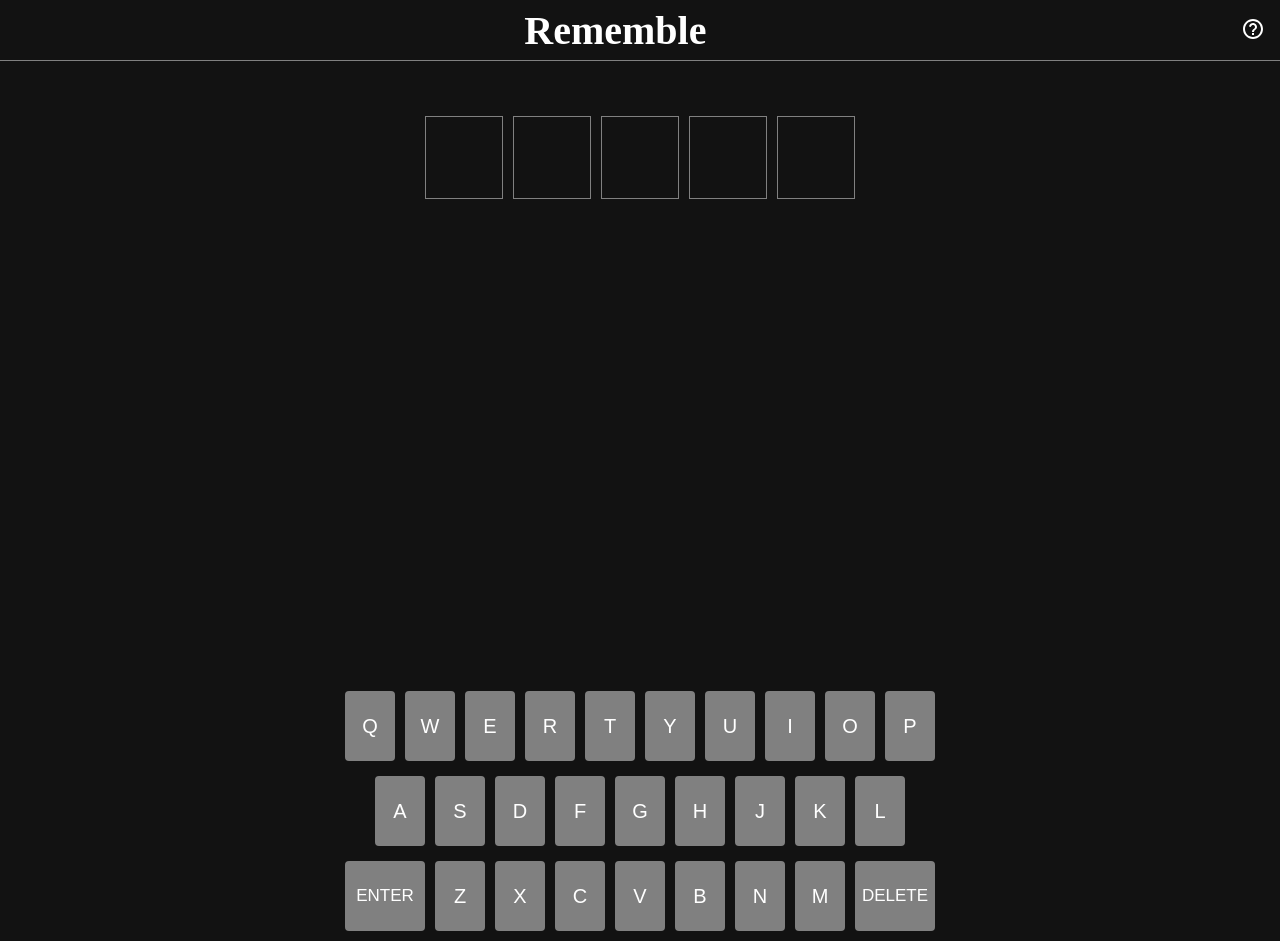
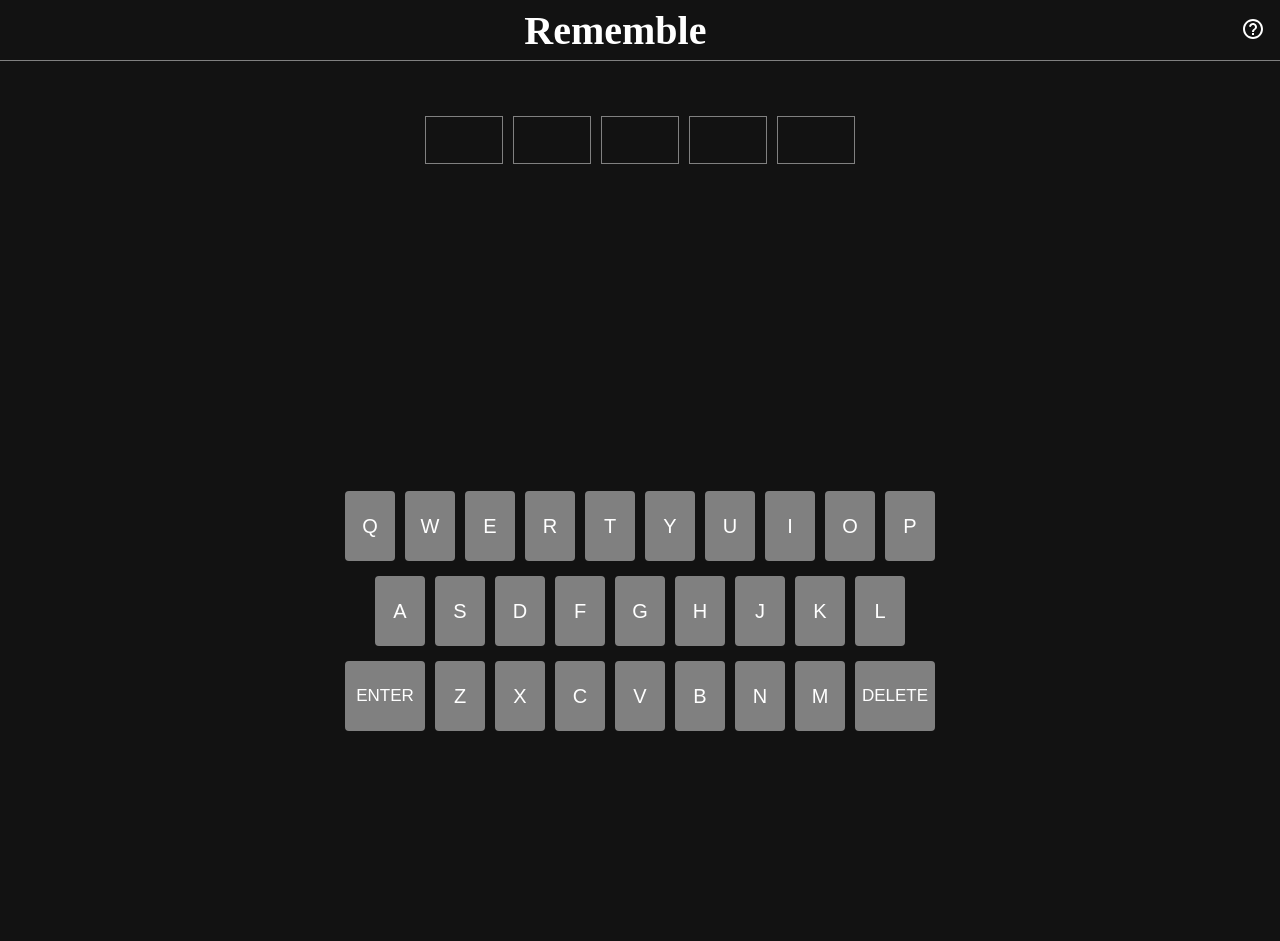
Before and after one commit to Azarul100/Rememble, a React (Create React App) app: page / in a window 1280 px wide. After the commit the page ends 800 px from the top, so only its background shows below. Built offline with nearby package versions, Linux system fonts and the light colour scheme.

Commit message:
more changes

```diff
--- a/src/App.css
+++ b/src/App.css
@@ -114,7 +114,7 @@ nav h2 {
 
 .game {
   width: 100vw;
-  /* height: calc(100vh - 170px); */
+  height: calc(100vh - 170px);
   /* height: 100vh; */
   display: flex;
   align-items: center;
@@ -168,7 +168,7 @@ nav h2 {
   /* height: 300px; */
   /* position: fixed; */
   bottom: 0;
-  margin-top: 20px;
+  margin-top: 30px;
 }
 
 .line1 {
```
